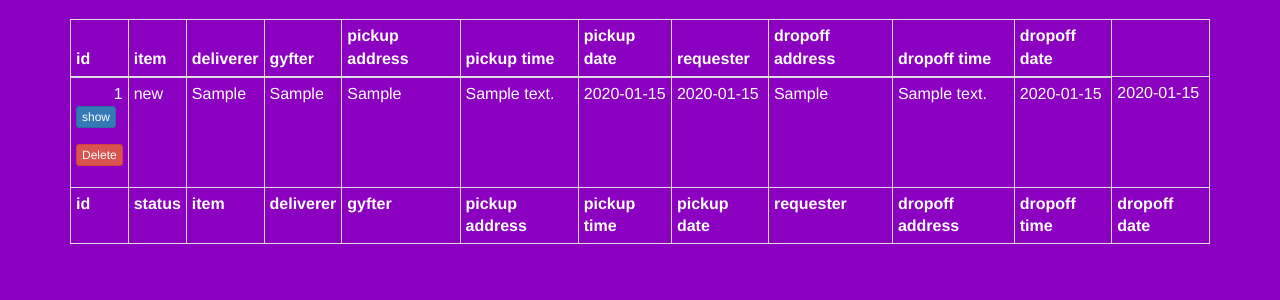
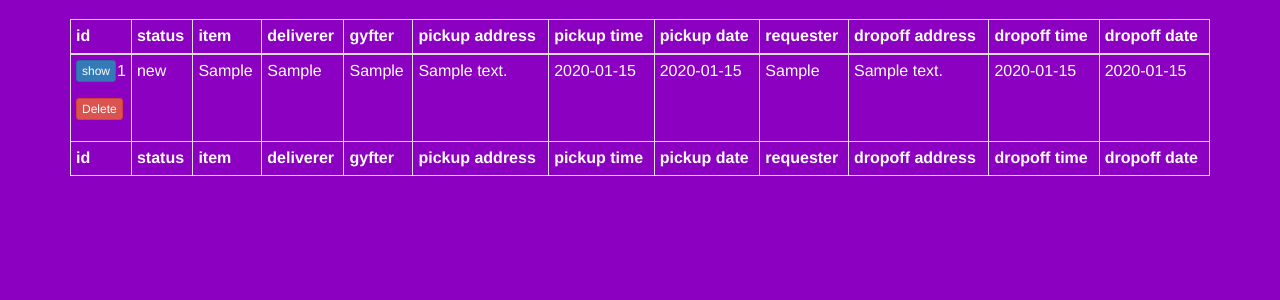
Before and after one commit to jasonleonhard/gyfted, a Flask app: page /show_all in a window 1280 px wide. Shown: the part 51-351 px from the top of the page. Run offline with Flask 2, Linux system fonts and the light colour scheme; tables that the repository leaves empty hold one stand-in row (values such as "Sample post"); some libraries are stand-ins or nearby versions.

Commit message:
Match header and footer with status field

```diff
--- a/templates/show_all.html
+++ b/templates/show_all.html
@@ -42,6 +42,7 @@
         <thead>
             <tr class='theme_colors'>
                 <th>id</th>
+                <th>status</th>
 
                 <th>item</th>
                 <th>deliverer</th>
```
